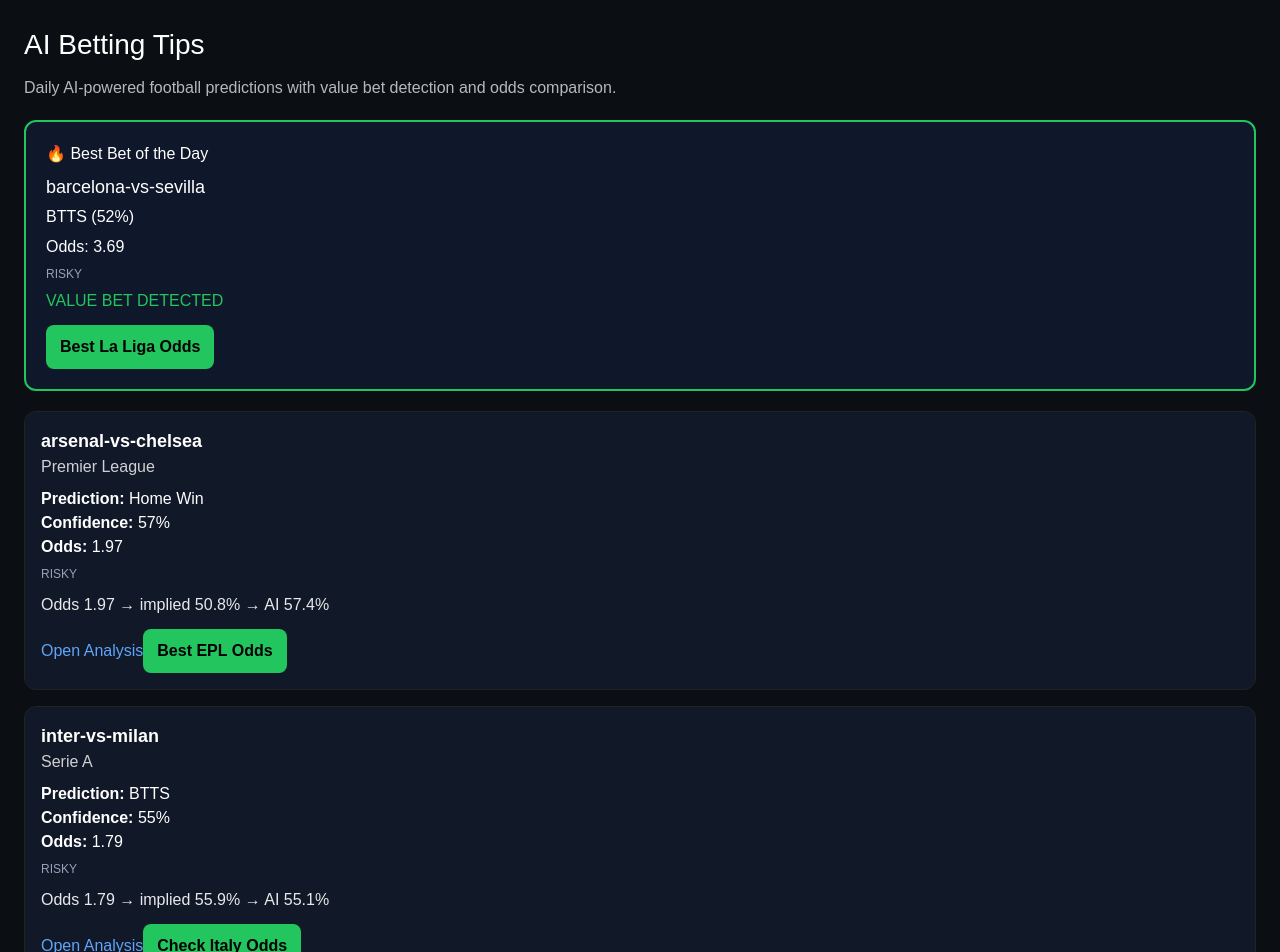
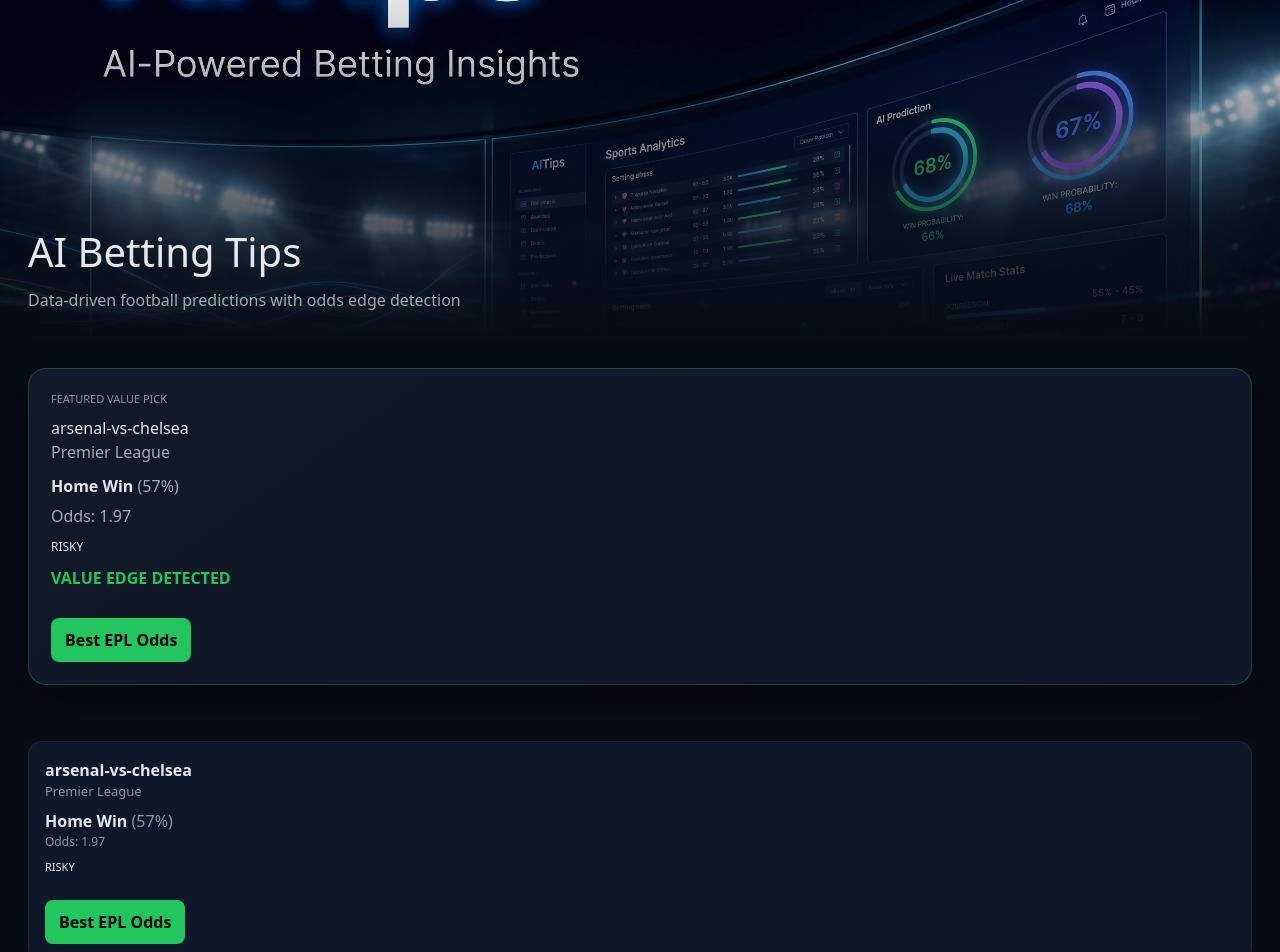
Before and after one commit to Peterson1979/ai-bet, a Next.js app in the folder bet-ai/: page / in a window 1280 px wide. Shown: the top 952 px of the page. Built offline with nearby package versions, Linux system fonts and the light colour scheme.

Commit message:
final UI redesign + animations

```diff
--- a/bet-ai/app/api/daily-run/route.ts
+++ b/bet-ai/app/api/daily-run/route.ts
@@ -2,8 +2,8 @@ import { NextResponse } from "next/server";
 import fs from "fs";
 import path from "path";
 
+import { getMatches } from "@/app/lib/fixtures";
 import { getOdds } from "@/app/lib/odds";
-import { getMatches } from "@/app/lib/fixtures";
 
 type Match = {
   slug: string;
@@ -19,13 +19,35 @@ type Prediction = {
   odds: number;
 };
 
+function getBaseProbability(league: string, odds: number) {
+  const leagueBias: Record<string, number> = {
+    "Premier League": 52,
+    "La Liga": 51,
+    "Serie A": 50,
+    "Bundesliga": 53,
+    "Ligue 1": 54,
+    "Champions League": 50,
+  };
+
+  const base = leagueBias[league] || 50;
+
+  const oddsPressure = 100 / odds;
+
+  return base * 0.4 + oddsPressure * 0.6;
+}
+
+function getPredictionType(odds: number) {
+  if (odds < 1.6) return "Home Win";
+  if (odds < 2.2) return "Draw or Home";
+  if (odds < 2.8) return "BTTS";
+  return "Over 2.5 Goals";
+}
+
 function clamp(num: number, min: number, max: number) {
   return Math.max(min, Math.min(max, num));
 }
 
-async function generatePrediction(
-  match: Match
-): Promise<Prediction> {
+async function generatePrediction(match: Match): Promise<Prediction> {
   const [homeRaw, awayRaw] = match.slug.split("-vs-");
 
   const home = homeRaw.replace(/-/g, " ");
@@ -33,36 +55,25 @@ async function generatePrediction(
 
   const oddsData = await getOdds(home, away);
 
-  // fallback odds if API fails
   const odds =
     oddsData?.home ||
-    Number((1.4 + Math.random() * 3.5).toFixed(2));
+    Number((1.8 + (home.length % 10) * 0.1).toFixed(2));
 
   const impliedProb = 100 / odds;
 
-  // stabilized AI probability model
-  const baseAiProb =
-    impliedProb + (Math.random() - 0.5) * 10;
+  let confidence = getBaseProbability(match.league, odds);
 
-  const marketBias =
-    (Math.random() - 0.5) * 6;
+  const edge = confidence - impliedProb;
 
-  let confidence =
-    baseAiProb + marketBias;
+  confidence = clamp(confidence, 45, 85);
 
-  confidence = clamp(confidence, 52, 90);
+  const prediction = getPredictionType(odds);
 
-  const options = [
-    "Home Win",
-    "Away Win",
-    "Over 2.5 Goals",
-    "BTTS",
-  ];
-
-  const prediction =
-    options[
-      Math.floor(Math.random() * options.length)
-    ];
+  const analysis = `Odds ${odds} → implied ${impliedProb.toFixed(
+    1
+  )}% → model ${confidence.toFixed(
+    1
+  )}% → edge ${edge.toFixed(1)}%`;
 
   return {
     slug: match.slug,
@@ -70,10 +81,7 @@ async function generatePrediction(
     prediction,
     confidence: Math.round(confidence),
     odds,
-    analysis:
-      `Odds ${odds} → implied ${impliedProb.toFixed(
-        1
-      )}% → AI ${confidence.toFixed(1)}%`,
+    analysis,
   };
 }
 
@@ -85,13 +93,12 @@ export async function GET() {
       "predictions.json"
     );
 
-    // REAL FIXTURES FROM football-data.org
     const matches = await getMatches();
 
     if (!matches.length) {
       return NextResponse.json({
         success: false,
-        message: "No fixtures found",
+        message: "No matches found",
         count: 0,
       });
     }
@@ -99,10 +106,8 @@ export async function GET() {
     const predictions: Prediction[] = [];
 
     for (const match of matches) {
-      const prediction =
-        await generatePrediction(match);
-
-      predictions.push(prediction);
+      const p = await generatePrediction(match);
+      predictions.push(p);
     }
 
     fs.writeFileSync(
@@ -112,8 +117,8 @@ export async function GET() {
 
     return NextResponse.json({
       success: true,
-      message: "Daily pipeline executed",
       count: predictions.length,
+      message: "Real model pipeline executed",
     });
   } catch (error) {
     console.error(error);
@@ -123,9 +128,7 @@ export async function GET() {
         success: false,
         message: "Pipeline failed",
       },
-      {
-        status: 500,
-      }
+      { status: 500 }
     );
   }
 }
--- a/bet-ai/app/lib/fixtures.ts
+++ b/bet-ai/app/lib/fixtures.ts
@@ -3,19 +3,30 @@ export type Match = {
   league: string;
 };
 
-const competitions = [
-  "PL",
-  "SA",
-  "PD",
-  "BL1",
-  "CL",
+const competitions = ["PL", "SA", "PD", "BL1", "CL"];
+
+// fallback seed (soha nem maradhat üres az app)
+const SEED_MATCHES: Match[] = [
+  { slug: "arsenal-vs-chelsea", league: "Premier League" },
+  { slug: "inter-vs-milan", league: "Serie A" },
+  { slug: "barcelona-vs-sevilla", league: "La Liga" },
 ];
 
+let cache: Match[] | null = null;
+let lastFetch = 0;
+
 export async function getMatches(): Promise<Match[]> {
+  const now = Date.now();
+
+  // 10 perc cache
+  if (cache && now - lastFetch < 10 * 60 * 1000) {
+    return cache;
+  }
+
   const allMatches: Match[] = [];
 
-  for (const code of competitions) {
-    try {
+  try {
+    for (const code of competitions) {
       const res = await fetch(
         `https://api.football-data.org/v4/competitions/${code}/matches`,
         {
@@ -23,21 +34,19 @@ export async function getMatches(): Promise<Match[]> {
             "X-Auth-Token":
               process.env.FOOTBALL_DATA_API_KEY || "",
           },
-          cache: "no-store",
         }
       );
 
       if (!res.ok) continue;
 
       const data = await res.json();
-
       const matches = data.matches || [];
 
       for (const m of matches) {
-        if (m.status !== "SCHEDULED") continue;
+        if (!m.homeTeam || !m.awayTeam) continue;
 
-        const home = m.homeTeam?.name || "home";
-        const away = m.awayTeam?.name || "away";
+        const home = m.homeTeam.name;
+        const away = m.awayTeam.name;
 
         const slug =
           home.toLowerCase().replace(/\s+/g, "-") +
@@ -49,8 +58,15 @@ export async function getMatches(): Promise<Match[]> {
           league: data.competition?.name || code,
         });
       }
-    } catch {}
-  }
+    }
+  } catch {}
 
-  return allMatches.slice(0, 20);
+  // fallback ha API üres
+  const result =
+    allMatches.length > 0 ? allMatches : SEED_MATCHES;
+
+  cache = result;
+  lastFetch = now;
+
+  return result;
 }
--- a/bet-ai/app/page.tsx
+++ b/bet-ai/app/page.tsx
@@ -1,6 +1,8 @@
 import fs from "fs";
 import path from "path";
+import Image from "next/image";
 import TrackLink from "./components/TrackLink";
+import { motion } from "framer-motion";
 
 type Prediction = {
   slug: string;
@@ -19,11 +21,8 @@ function getBadge(confidence: number) {
 
 function isValueBet(confidence: number, odds?: number) {
   if (!odds) return false;
-
-  const impliedProb = 100 / odds;
-  const edge = confidence - impliedProb;
-
-  return edge >= 8;
+  const implied = 100 / odds;
+  return confidence - implied >= 6;
 }
 
 async function getPredictions(): Promise<Prediction[]> {
@@ -36,192 +35,203 @@ async function getPredictions(): Promise<Prediction[]> {
   }
 }
 
-export async function generateMetadata() {
-  const predictions = await getPredictions();
-  const best = predictions[0];
+const container = {
+  hidden: { opacity: 0 },
+  show: {
+    opacity: 1,
+    transition: { staggerChildren: 0.08 },
+  },
+};
 
-  return {
-    title: best
-      ? `${best.slug} – AI Betting Tips`
-      : "AI Betting Tips",
-    description:
-      best?.analysis ||
-      "Daily AI-powered football predictions with value bet detection and odds comparison.",
+const card = {
+  hidden: { opacity: 0, y: 10 },
+  show: { opacity: 1, y: 0 },
 };
-}
 
 export default async function HomePage() {
   const predictions = await getPredictions();
 
-  const valueBets = predictions.filter((p) =>
-    isValueBet(p.confidence, p.odds)
-  );
-
-  const bestBet = valueBets.length
-    ? valueBets.sort((a, b) => b.confidence - a.confidence)[0]
-    : predictions
-        .filter((p) => p.confidence >= 80)
+  const bestBet = predictions
+    .filter((p) => isValueBet(p.confidence, p.odds))
     .sort((a, b) => b.confidence - a.confidence)[0];
 
   return (
     <main
       style={{
-        padding: 24,
-        fontFamily: "sans-serif",
-        background: "#0b0f14",
-        color: "#fff",
+        background: "#070b14",
+        color: "#e5e7eb",
+        minHeight: "100vh",
+        fontFamily: "system-ui, sans-serif",
       }}
     >
-      <h1 style={{ fontSize: 28, marginBottom: 10 }}>
+      {/* HERO */}
+      <div style={{ position: "relative" }}>
+        <Image
+          src="/hero.jpg"
+          alt="AI Betting Tips"
+          width={1600}
+          height={500}
+          style={{
+            width: "100%",
+            height: "340px",
+            objectFit: "cover",
+            filter: "contrast(1.15) saturate(1.1)",
+          }}
+        />
+
+        <div
+          style={{
+            position: "absolute",
+            inset: 0,
+            background:
+              "linear-gradient(to top, rgba(7,11,20,1), rgba(7,11,20,0.1))",
+            display: "flex",
+            alignItems: "flex-end",
+            padding: 28,
+          }}
+        >
+          <div>
+            <h1 style={{ fontSize: 40, margin: 0 }}>
               AI Betting Tips
             </h1>
+            <p style={{ opacity: 0.7, marginTop: 6 }}>
+              Data-driven football predictions with odds edge detection
+            </p>
+          </div>
+        </div>
+      </div>
 
-      <p
+      {/* FEATURED */}
+      {bestBet && (
+        <motion.div
+          initial={{ opacity: 0, y: 10 }}
+          animate={{ opacity: 1, y: 0 }}
+          transition={{ duration: 0.4 }}
+          style={{ padding: 28 }}
+        >
+          <div
             style={{
-          opacity: 0.7,
-          maxWidth: 600,
-          marginBottom: 20,
+              background:
+                "linear-gradient(145deg, #111827, #0f172a)",
+              border: "1px solid rgba(34,197,94,0.3)",
+              borderRadius: 18,
+              padding: 22,
+              boxShadow:
+                "0 15px 40px rgba(0,0,0,0.4)",
             }}
           >
-        Daily AI-powered football predictions with value bet detection and odds comparison.
-      </p>
-
-      {bestBet && (
-        <div
-          style={{
-            padding: 20,
-            marginBottom: 20,
-            border: "2px solid #22c55e",
-            borderRadius: 12,
-            background: "#0f172a",
-          }}
-        >
-          <h2>🔥 Best Bet of the Day</h2>
-
-          <div style={{ fontSize: 18, marginTop: 8 }}>
-            {bestBet.slug}
+            <div style={{ fontSize: 11, opacity: 0.6 }}>
+              FEATURED VALUE PICK
             </div>
 
-          <div style={{ marginTop: 4 }}>
-            {bestBet.prediction} ({bestBet.confidence}%)
+            <h2 style={{ marginTop: 8 }}>
+              {bestBet.slug}
+            </h2>
+
+            <div style={{ opacity: 0.7 }}>
+              {bestBet.league}
+            </div>
+
+            <div style={{ marginTop: 10 }}>
+              <b>{bestBet.prediction}</b>{" "}
+              <span style={{ opacity: 0.7 }}>
+                ({bestBet.confidence}%)
+              </span>
             </div>
 
             {bestBet.odds && (
-            <div style={{ marginTop: 6 }}>
+              <div style={{ marginTop: 6, opacity: 0.7 }}>
                 Odds: {bestBet.odds}
               </div>
             )}
 
-          <div
-            style={{
-              marginTop: 6,
-              fontSize: 12,
-              color: "#94a3b8",
-            }}
-          >
+            <div style={{ marginTop: 10, fontSize: 12 }}>
               {getBadge(bestBet.confidence)}
             </div>
 
-          {isValueBet(
-            bestBet.confidence,
-            bestBet.odds
-          ) && (
+            {isValueBet(bestBet.confidence, bestBet.odds) && (
               <div
                 style={{
+                  marginTop: 10,
                   color: "#22c55e",
-                marginTop: 6,
+                  fontWeight: 600,
                 }}
               >
-              VALUE BET DETECTED
+                VALUE EDGE DETECTED
               </div>
             )}
 
+            <div style={{ marginTop: 16 }}>
               <TrackLink
                 league={bestBet.league}
                 slug={bestBet.slug}
-          />
+              >
+                Get Best Odds
+              </TrackLink>
             </div>
+          </div>
+        </motion.div>
       )}
 
-      {predictions.length === 0 && (
-        <p>No predictions yet.</p>
-      )}
-
-      <div style={{ display: "grid", gap: 16 }}>
-        {predictions.map((p, i) => (
-          <div
-            key={i}
+      {/* GRID */}
+      <motion.div
+        variants={container}
+        initial="hidden"
+        animate="show"
         style={{
-              border: "1px solid #222",
-              borderRadius: 12,
-              padding: 16,
-              background: "#111827",
+          padding: 28,
+          display: "grid",
+          gap: 14,
         }}
       >
-            <div
+        {predictions.map((p, i) => (
+          <motion.div
+            key={i}
+            variants={card}
+            whileHover={{ scale: 1.01 }}
             style={{
-                fontSize: 18,
-                fontWeight: 600,
+              background: "#0f172a",
+              borderRadius: 14,
+              padding: 16,
+              border: "1px solid rgba(255,255,255,0.05)",
             }}
           >
+            <div style={{ fontWeight: 600 }}>
               {p.slug}
             </div>
 
-            <div style={{ opacity: 0.8 }}>
+            <div style={{ opacity: 0.6, fontSize: 13 }}>
               {p.league}
             </div>
 
             <div style={{ marginTop: 8 }}>
-              <b>Prediction:</b> {p.prediction}
-            </div>
-
-            <div>
-              <b>Confidence:</b> {p.confidence}%
+              <b>{p.prediction}</b>{" "}
+              <span style={{ opacity: 0.6 }}>
+                ({p.confidence}%)
+              </span>
             </div>
 
             {p.odds && (
-              <div>
-                <b>Odds:</b> {p.odds}
+              <div style={{ fontSize: 12, opacity: 0.6 }}>
+                Odds: {p.odds}
               </div>
             )}
 
-            <div
-              style={{
-                marginTop: 6,
-                fontSize: 12,
-                color: "#94a3b8",
-              }}
-            >
+            <div style={{ marginTop: 8, fontSize: 11 }}>
               {getBadge(p.confidence)}
             </div>
 
-            <p
-              style={{
-                marginTop: 10,
-                opacity: 0.9,
-              }}
-            >
-              {p.analysis}
-            </p>
-
-            <a
-              href={`/predictions/${p.slug}`}
-              style={{
-                color: "#60a5fa",
-                display: "inline-block",
-                marginTop: 8,
-              }}
-            >
-              Open Analysis
-            </a>
-
+            <div style={{ marginTop: 12 }}>
               <TrackLink
                 league={p.league}
                 slug={p.slug}
-            />
+              >
+                Open Analysis
+              </TrackLink>
             </div>
+          </motion.div>
         ))}
-      </div>
+      </motion.div>
     </main>
   );
 }
--- a/bet-ai/app/predictions/[slug]page.tsx
+++ b/bet-ai/app/predictions/[slug]page.tsx
@@ -7,32 +7,141 @@ type Prediction = {
   prediction: string;
   confidence: number;
   analysis: string;
+  odds?: number;
 };
 
-async function getPrediction(slug: string) {
-  const filePath = path.join(process.cwd(), "data", "predictions.json");
-  const data = fs.readFileSync(filePath, "utf-8");
-  const all: Prediction[] = JSON.parse(data);
+function getPrediction(slug: string): Prediction | null {
+  try {
+    const filePath = path.join(
+      process.cwd(),
+      "data",
+      "predictions.json"
+    );
 
-  return all.find((p) => p.slug === slug);
+    const data = fs.readFileSync(filePath, "utf-8");
+    const all: Prediction[] = JSON.parse(data);
+
+    return all.find((p) => p.slug === slug) || null;
+  } catch {
+    return null;
+  }
 }
 
-export default async function Page({
+export default function Page({
   params,
 }: {
   params: { slug: string };
 }) {
-  const p = await getPrediction(params.slug);
+  const p = getPrediction(params.slug);
 
-  if (!p) return <div>Not found</div>;
+  if (!p) {
+    return (
+      <main style={{ color: "#fff", padding: 24 }}>
+        <h1>Prediction not found</h1>
+      </main>
+    );
+  }
+
+  const implied = p.odds ? 100 / p.odds : null;
+  const edge =
+    implied !== null
+      ? p.confidence - implied
+      : null;
+
+  const isValue = edge !== null && edge >= 6;
 
   return (
-    <main style={{ padding: 24, color: "#fff", background: "#0b0f14" }}>
-      <h1>{p.slug}</h1>
-      <p>{p.league}</p>
-      <p>{p.prediction}</p>
-      <p>{p.confidence}% confidence</p>
-      <p>{p.analysis}</p>
+    <main
+      style={{
+        padding: 24,
+        background: "#0b0f14",
+        color: "#fff",
+        minHeight: "100vh",
+      }}
+    >
+      <h1 style={{ fontSize: 28 }}>
+        {p.slug}
+      </h1>
+
+      <p style={{ opacity: 0.7 }}>
+        {p.league}
+      </p>
+
+      {/* VALUE SUMMARY */}
+      <div
+        style={{
+          marginTop: 20,
+          padding: 16,
+          background: "#111827",
+          borderRadius: 12,
+        }}
+      >
+        <h3>Match Insight</h3>
+        <p>{p.prediction}</p>
+        <p>Confidence: {p.confidence}%</p>
+      </div>
+
+      {/* EDGE BOX */}
+      {p.odds && (
+        <div
+          style={{
+            marginTop: 16,
+            padding: 16,
+            background: "#0f172a",
+            borderRadius: 12,
+          }}
+        >
+          <h3>Market Edge</h3>
+
+          <p>Odds: {p.odds}</p>
+
+          {implied && (
+            <p>
+              Implied probability:{" "}
+              {implied.toFixed(1)}%
+            </p>
+          )}
+
+          {edge !== null && (
+            <p>
+              Edge: {edge.toFixed(1)}%
+            </p>
+          )}
+
+          {isValue && (
+            <p style={{ color: "#22c55e" }}>
+              VALUE BET DETECTED
+            </p>
+          )}
+        </div>
+      )}
+
+      {/* ANALYSIS */}
+      <div style={{ marginTop: 20 }}>
+        <h3>AI Analysis</h3>
+        <p style={{ opacity: 0.9 }}>
+          {p.analysis}
+        </p>
+      </div>
+
+      {/* CTA */}
+      <div style={{ marginTop: 30 }}>
+        <a
+          href="https://example-bookmaker.com"
+          target="_blank"
+          style={{
+            display: "inline-block",
+            padding: "12px 16px",
+            background: "#22c55e",
+            color: "#000",
+            fontWeight: 700,
+            borderRadius: 8,
+            textDecoration: "none",
+          }}
+        >
+          Get Best Odds
+        </a>
+      </div>
     </main>
   );
 }
--- a/bet-ai/app/robots.ts
+++ b/bet-ai/app/robots.ts
@@ -1,4 +1,4 @@
-import { MetadataRoute } from "next";
+import type { MetadataRoute } from "next";
 
 export default function robots(): MetadataRoute.Robots {
   return {
--- a/bet-ai/app/sitemap.ts
+++ b/bet-ai/app/sitemap.ts
@@ -1,3 +1,4 @@
+import type { MetadataRoute } from "next";
 import fs from "fs";
 import path from "path";
 
@@ -5,8 +6,8 @@ type Prediction = {
   slug: string;
 };
 
-export default function sitemap() {
-  let urls: { url: string; lastModified: Date }[] = [];
+export default function sitemap(): MetadataRoute.Sitemap {
+  let urls: MetadataRoute.Sitemap = [];
 
   try {
     const filePath = path.join(
--- a/bet-ai/package.json
+++ b/bet-ai/package.json
@@ -9,6 +9,7 @@
     "lint": "eslint"
   },
   "dependencies": {
+    "framer-motion": "^12.40.0",
     "next": "16.2.6",
     "react": "19.2.4",
     "react-dom": "19.2.4"
```
Also changed, not shown: bet-ai/public/hero.jpg (added), 1 other file (tests, documents, lock files or other folders). Lines whose indentation alone changed are shown as unchanged.
